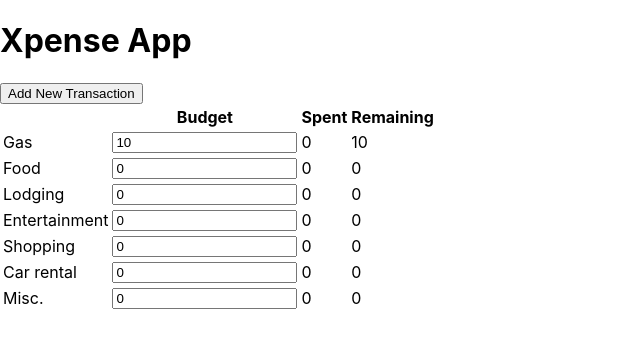
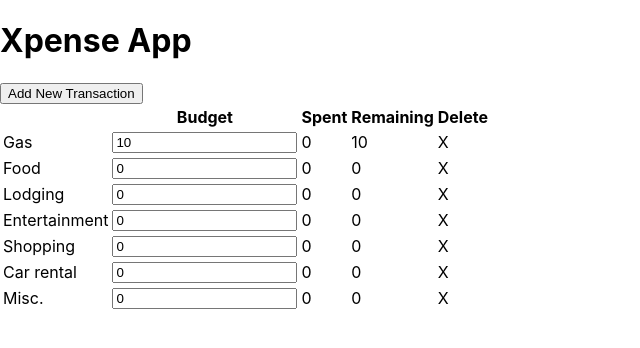
Before and after one commit to travissouthard/Xpense_front_end, a React (Create React App) app in the folder xpense_front_end/: page / in a window 1280 px wide. Shown: the top 348 px of the page, without its empty margins (0-640 px from the left). Built offline with nearby package versions, Linux system fonts and the light colour scheme; no server answers.

Commit message:
Added functionality to delete categories

```diff
--- a/xpense_front_end/src/App.js
+++ b/xpense_front_end/src/App.js
@@ -131,6 +131,17 @@ class App extends React.Component {
     this.getBudget()
   }
 
+  deleteCategory = (id) => {
+    fetch(this.props.baseUrl + id, {
+      method: "DELETE",
+    }).then(res => {
+      const findIndex = this.state.budget.findIndex(budget => budget.id === id);
+      const copyBudget = [...this.state.budget];
+      copyBudget.splice(findIndex, 1);
+      this.setState({budget: copyBudget});
+    })
+  }
+
   toggleTransactionForm = () => {
     this.setState({
       transactionFormOn: !this.state.transactionFormOn,
@@ -160,7 +171,11 @@ class App extends React.Component {
           ) : (
             <button onClick={() => this.toggleTransactionForm()}>Add New Transaction</button>
           )}
-        <BudgetTable budget={this.state.budget} baseUrl={baseUrl} />
+        <BudgetTable
+          budget={this.state.budget}
+          baseUrl={baseUrl}
+          deleteCategory={this.deleteCategory}
+        />
       </div>
     )
   }
--- a/xpense_front_end/src/components/BudgetRow.jsx
+++ b/xpense_front_end/src/components/BudgetRow.jsx
@@ -36,6 +36,7 @@ class BudgetRow extends Component {
           )}
         </td>
         <td>{this.props.budget.budget-this.sumTransactions(this.props.transactions)}</td>
+        <td onClick={() => this.props.deleteCategory(this.props.budget._id)}>X</td>
       </tr>
     )
   }
--- a/xpense_front_end/src/components/BudgetTable.jsx
+++ b/xpense_front_end/src/components/BudgetTable.jsx
@@ -11,12 +11,21 @@ class BudgetTable extends Component {
             <th>Budget</th>
             <th>Spent</th>
             <th>Remaining</th>
+            <th>Delete</th>
           </tr>
         </thead>
         <tbody>
         {  this.props.budget.map((budget, index)=> {
             return (
-                <BudgetRow key={index} title={budget.title} budget={budget} spent={budget.spent} transactions={budget.transactions} baseUrl={this.props.baseUrl}/>
+                <BudgetRow
+                  key={index}
+                  title={budget.title}
+                  budget={budget}
+                  spent={budget.spent}
+                  transactions={budget.transactions}
+                  baseUrl={this.props.baseUrl}
+                  deleteCategory={this.props.deleteCategory}
+                />
             )
           })}
         </tbody>
```
